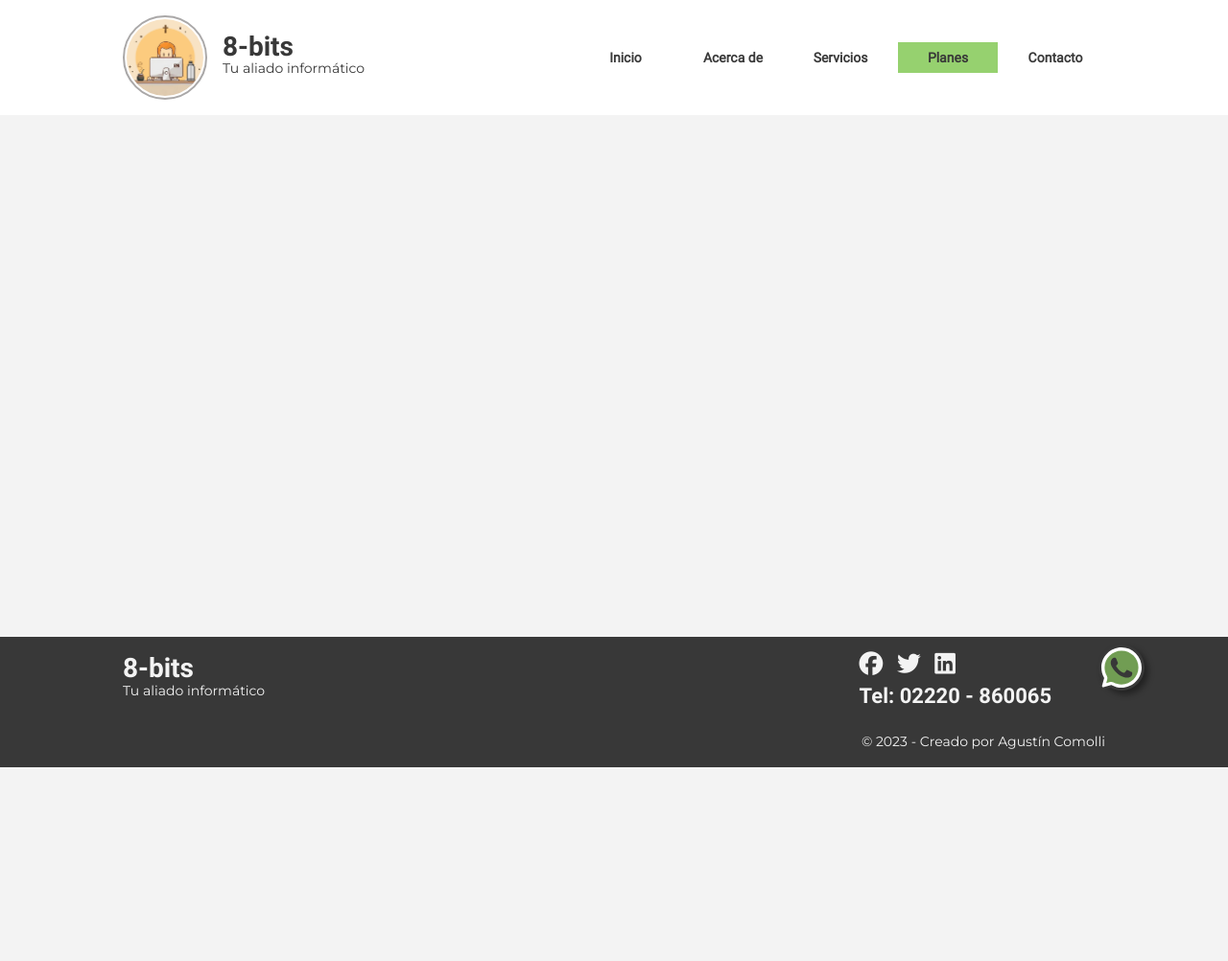
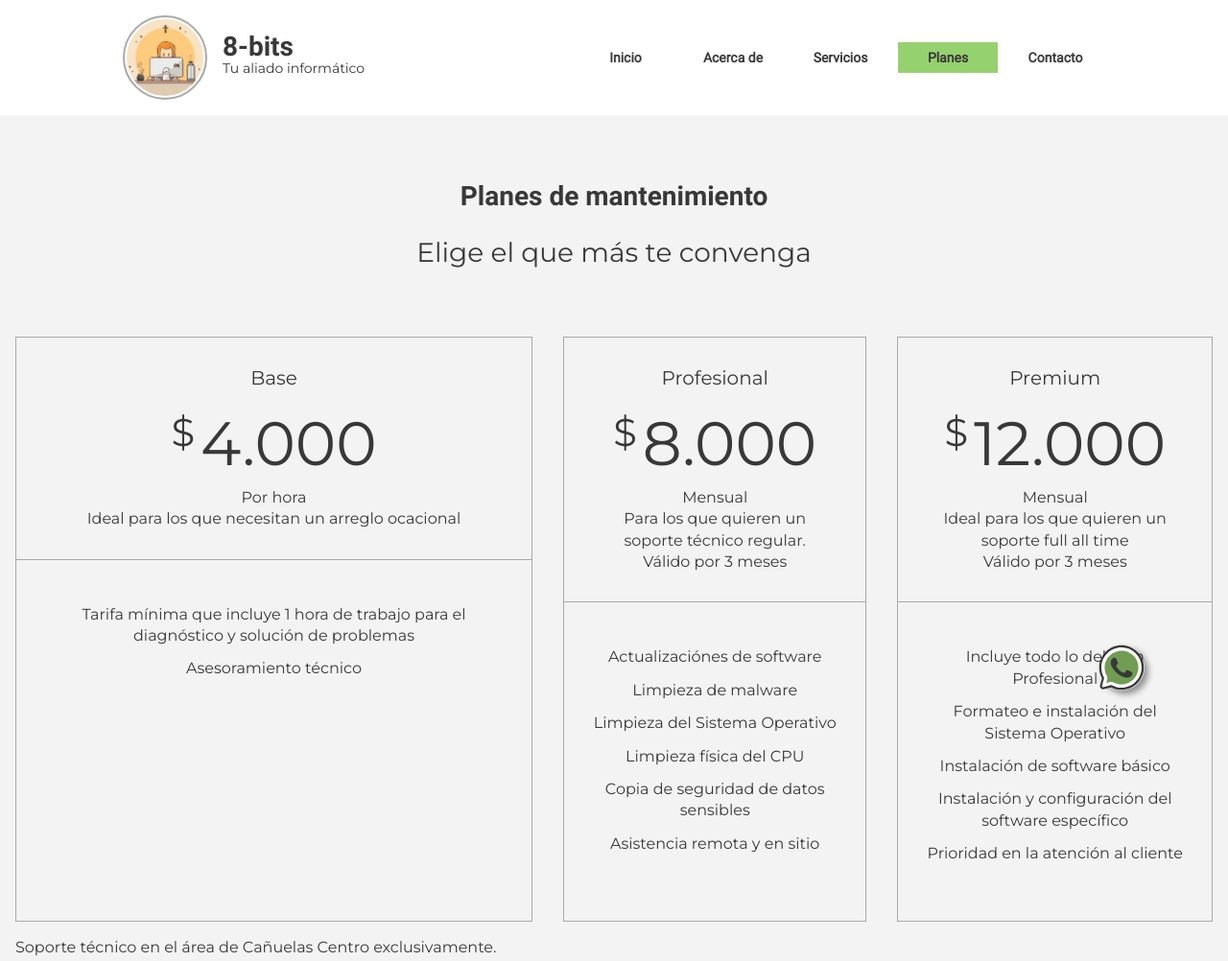
Before and after one commit to agustincomolli/8-bits, a plain HTML site: page pages/plans.html in a window 1280 px wide. Shown: the top 1002 px of the page at 96% size. Before the commit the page ends 800 px from the top, so only its background shows below. Drawn offline with Linux system fonts and the light colour scheme.

Commit message:
feat(web): add cards in plans.html

```diff
--- /dev/null
+++ b/assets/styles/partials/_plans.css
@@ -0,0 +1,91 @@
+main {
+  padding: 1.25rem 1rem;
+}
+
+.plans-titles {
+  padding: .75rem .5rem 2rem;
+}
+
+.plans-titles h2,
+.plans-titles h3 {
+  text-align: center;
+  color: var(--color-base-dark);
+}
+
+.plans-titles h2 {
+  font: var(--font-header-2);
+  font-size: 1.25rem;
+  margin-block: 0.85rem;
+}
+
+.plans-titles h3 {
+  font: var(--font-paragraph-2);
+}
+
+.cards-wrapper {
+  display: flex;
+  flex-direction: column;
+  gap: 2rem;
+}
+
+.card {
+  border: var(--color-shadow-medium) 1px solid;
+}
+
+.info,
+.more-info {
+  display: flex;
+  flex-direction: column;
+  align-items: center;
+  justify-content: center;
+  margin: 0;
+  text-align: center;
+  padding: 1.875rem;
+}
+
+.plan {
+  font: var(--font-plan-title);
+  line-height: 1.5rem;
+  padding-bottom: .75rem;
+}
+
+.price {
+  font: var(--font-plan-price);
+}
+
+.price sup {
+  margin-right: 6px;
+  font-size: 2.5rem;
+}
+
+.more-info {
+  border-top: var(--color-shadow-medium) 1px solid;
+}
+
+.plan-details {
+  list-style: none;
+  padding-inline-start: 0;
+}
+
+.plan-details-item {
+  padding-bottom: calc(1.5rem / 2);
+}
+
+@media(min-width:824px) {
+  .plans-titles {
+    padding: 2.5rem 1rem;
+  }
+
+  .plans-titles h2 {
+    font: var(--font-header-2);
+    margin-block: 0.85rem;
+  }
+
+  .plans-titles h3 {
+    font: var(--font-plans-subtitle);
+  }
+
+  .cards-wrapper {
+    flex-direction: row;
+  }
+}
--- a/assets/styles/partials/_variables.css
+++ b/assets/styles/partials/_variables.css
@@ -51,6 +51,11 @@
   --font-menu: normal normal 600 0.875rem/1.4rem "Roboto", "Roboto", sans-serif;
   --font-menu-vertical: normal normal normal 1.2rem/1.4rem "Montserrat", sans-serif;
 
+  /* Otros */
+  --font-plans-subtitle: normal normal normal 1.75rem/1.4em "Montserrat",sans-serif;
+  --font-plan-title: normal normal normal 1.25rem/1.4em "Montserrat",sans-serif;
+  --font-plan-price: normal normal normal 4rem/1.4em "Montserrat",sans-serif;
+
   /* Colores */
 
   /* Colores base */
--- a/assets/styles/style.css
+++ b/assets/styles/style.css
@@ -19,6 +19,8 @@
 @import url("./partials/_about.css");
 /* Estilos propios para contact.html */
 @import url("./partials/_contact.css");
+/* Estilos propios para plans.html */
+@import url("./partials/_plans.css");
 
 /* Estilos para animaciones */
 @import url("./animate.css");
--- a/pages/plans.html
+++ b/pages/plans.html
@@ -52,7 +52,70 @@
   </header>
 
   <main>
-
+    <section class="plans-titles">
+      <h2>Planes de mantenimiento</h2>
+      <h3>Elige el que más te convenga</h3>
+    </section>
+    <section class="cards-wrapper">
+      <!-- Plan base -->
+      <div class="card">
+        <div class="info">
+          <span class="plan">Base</span>
+          <span class="price"><sup>$</sup>4.000</span>
+          <span class="subscription-time">Por hora</span>
+          <span class="description">Ideal para los que necesitan un arreglo ocacional</span>
+          <span class="valid-time"></span>
+        </div>
+        <div class="more-info">
+          <ul class="plan-details">
+            <li class="plan-details-item">Tarifa mínima que incluye 1 hora de trabajo para el diagnóstico y solución de problemas</li>
+            <li class="plan-details-item">Asesoramiento técnico</li>
+          </ul>
+        </div>
+      </div>
+      <!-- Plan Profesional -->
+      <div class="card">
+        <div class="info">
+          <span class="plan">Profesional</span>
+          <span class="price"><sup>$</sup>8.000</span>
+          <span class="subscription-time">Mensual</span>
+          <span class="description">Para los que quieren un soporte técnico regular.</span>
+          <span class="valid-time">Válido por 3 meses</span>
+        </div>
+        <div class="more-info">
+          <ul class="plan-details">
+            <li class="plan-details-item">Actualizaciónes de software</li>
+            <li class="plan-details-item">Limpieza de malware</li>
+            <li class="plan-details-item">Limpieza del Sistema Operativo</li>
+            <li class="plan-details-item">Limpieza física del CPU</li>
+            <li class="plan-details-item">Copia de seguridad de datos sensibles</li>
+            <li class="plan-details-item">Asistencia remota y en sitio</li>
+          </ul>
+        </div>
+      </div>
+      <!-- Plan Premium -->
+      <div class="card">
+        <div class="info">
+          <span class="plan">Premium</span>
+          <span class="price"><sup>$</sup>12.000</span>
+          <span class="subscription-time">Mensual</span>
+          <span class="description">Ideal para los que quieren un soporte full all time</span>
+          <span class="valid-time">Válido por 3 meses</span>
+        </div>
+        <div class="more-info">
+          <ul class="plan-details">
+            <li class="plan-details-item">Incluye todo lo del plan Profesional</li>
+            <li class="plan-details-item">Formateo e instalación del Sistema Operativo</li>
+            <li class="plan-details-item">Instalación de software básico</li>
+            <li class="plan-details-item">Instalación y configuración del software específico</li>
+            <li class="plan-details-item">Prioridad en la atención al cliente</li>
+          </ul>
+        </div>
+      </div>
+    </section>
+    <section class="support-area">
+      <p>Soporte técnico en el área de Cañuelas Centro exclusivamente.</p>
+    </section>
   </main>
 
   <!-- Icono de WhatsApp -->
```
